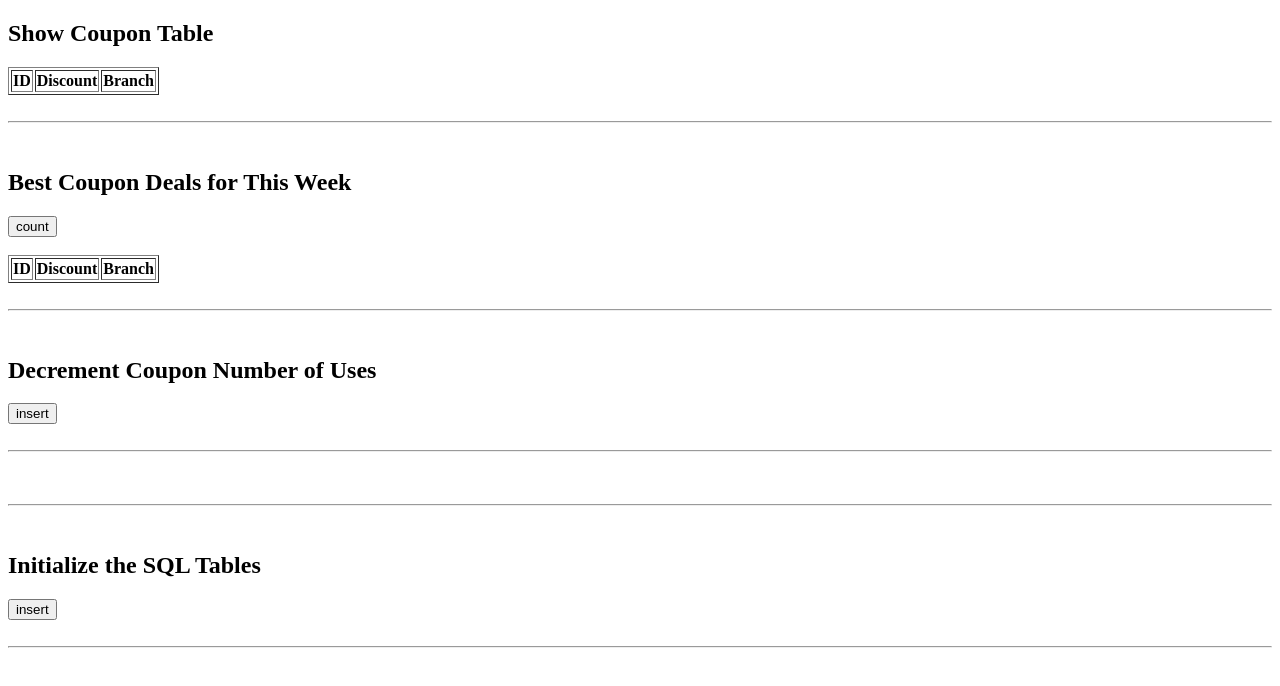
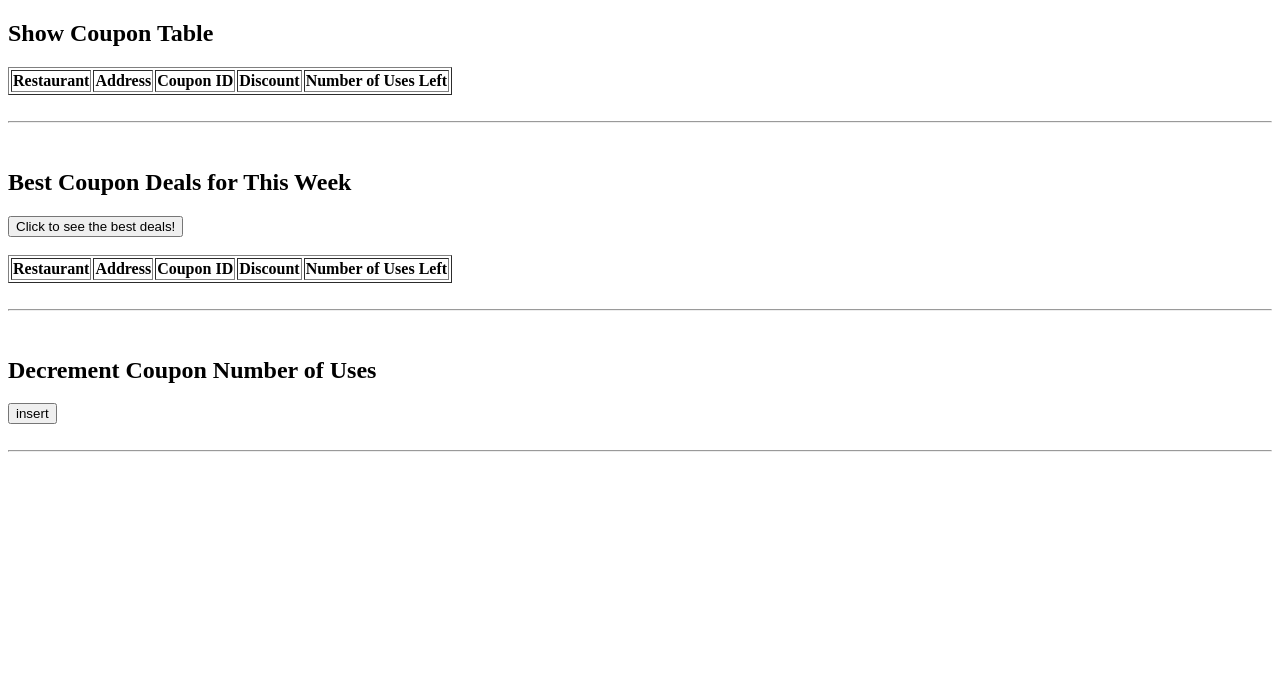
Before and after one commit to Daksh4Code/UBC-Food-Coupon-App, a plain HTML site: page project/public/coupon.html in a window 1280 px wide. Drawn offline with Linux system fonts and the light colour scheme; no server answers.

Commit message:
fixing/adding files

```diff
--- a/project/controllers/couponController.js
+++ b/project/controllers/couponController.js
@@ -7,8 +7,8 @@ const router = express.Router();
 
 //fetch the coupons
 router.get('/fetch', async (req, res) => {
+    console.log("here")
     const couponTable = await appService.fetchCoupons();
-    console.log("here")
     res.json({data: couponTable});
     console.log(couponTable)
 });
--- a/project/couponService.js
+++ b/project/couponService.js
@@ -30,7 +30,7 @@ async function withOracleDB(action) {
 // fetch coupons adapted from fetchDemotableFromDb from tutorial
 async function fetchCoupons() {
      return await withOracleDB(async (connection) => {
-        const result = await connection.execute('SELECT C.coupon_id, C.dc_percent FROM Coupon C');
+        const result = await connection.execute('SELECT B.restaurant_name, B.street_address, C.coupon_id, C.dc_percent, C.number_of_uses FROM Coupon C, Branch B WHERE C.branch_id = B.branch_id');
         return result.rows;
     }).catch(() => {
         return [];
--- a/project/public/coupon.html
+++ b/project/public/coupon.html
@@ -16,9 +16,12 @@
 <table id="couponTable" border="1">
     <thead>
     <tr>
-        <th>ID</th>
+        <th>Restaurant</th>
+        <th>Address</th>
+        <th>Coupon ID</th>
         <th>Discount</th>
-        <th>Branch</th>
+        <th>Number of Uses Left</th>
+
     </tr>
     </thead>
     <tbody>
@@ -28,13 +31,16 @@
 <br><hr><br> <!-- ========================================================================= -->
 
 <h2>Best Coupon Deals for This Week</h2>
-<button id="viewBestCoupon"> count </button> <br><br>
+<button id="viewBestCoupon"> Click to see the best deals! </button> <br><br>
 <table id="bestCoupons" border="1">
     <thead>
     <tr>
-        <th>ID</th>
+        <th>Restaurant</th>
+        <th>Address</th>
+        <th>Coupon ID</th>
         <th>Discount</th>
-        <th>Branch</th>
+        <th>Number of Uses Left</th>
+
     </tr>
     </thead>
     <tbody>
@@ -51,16 +57,6 @@
 
 <br><hr><br> <!-- ========================================================================= -->
 
-<br><hr><br> <!-- ========================================================================= -->
-
-<h2> Initialize the SQL Tables </h2>
-<form id="initializeSQLTables">
-    <button type="submit"> insert </button> <br>
-</form>
-<div id="insertResultMsg"></div>
-
-<br><hr><br> <!-- ========================================================================= -->
-
 <!-- ===================================================================================== -->
 <!-- External JavaScript file that contains the functionality/logic for the operations above. -->
 <script src="coupon.js"></script>
--- a/project/public/coupon.js
+++ b/project/public/coupon.js
@@ -50,6 +50,7 @@ async function updateCouponNumUse() {
     const responseNumUse = await response.json();
     const responseData = responseNumUse.data;
     const messageElement = document.getElementById('couponNumUse');
+    console.log(responseData)
 
     if (responseData.success) {
         messageElement.textContent = "Coupon Number of Uses Updated Successfully!";
@@ -67,9 +68,13 @@ async function updateCouponNumUse() {
 //}
 //
 //async function getGoodDealRestaurant() {
-//    const response = await fetch("/coupons/retrieve-good-deal-restaurant", {
-//        method = "GET"
-//    });
+//    const tableElement = document.getElementById('couponTable');
+//    const tableBody = tableElement.querySelector('tbody');
+//    try {
+//        const response = await fetch("/coupons/retrieve-good-deal-restaurant", {
+//            method = "GET"
+//        });
+//    }
 //}
 
 // ---------------------------------------------------------------
@@ -79,7 +84,7 @@ window.onload = function() {
     fetchTableData();
     document.getElementById("updateNumUse").addEventListener("click", updateCouponNumUse);
 //    document.getElementById("deleteUsedCoupon").addEventListener("click", deleteUsedCoupon);
-//    document.getElementById("getGoodDealRestaurant").addEventListener("submit", getGoodDealRestaurant);
+    document.getElementById("getGoodDealRestaurant").addEventListener("click", getGoodDealRestaurant);
 
 };
 
```
Also changed, not shown: 1 other file.
